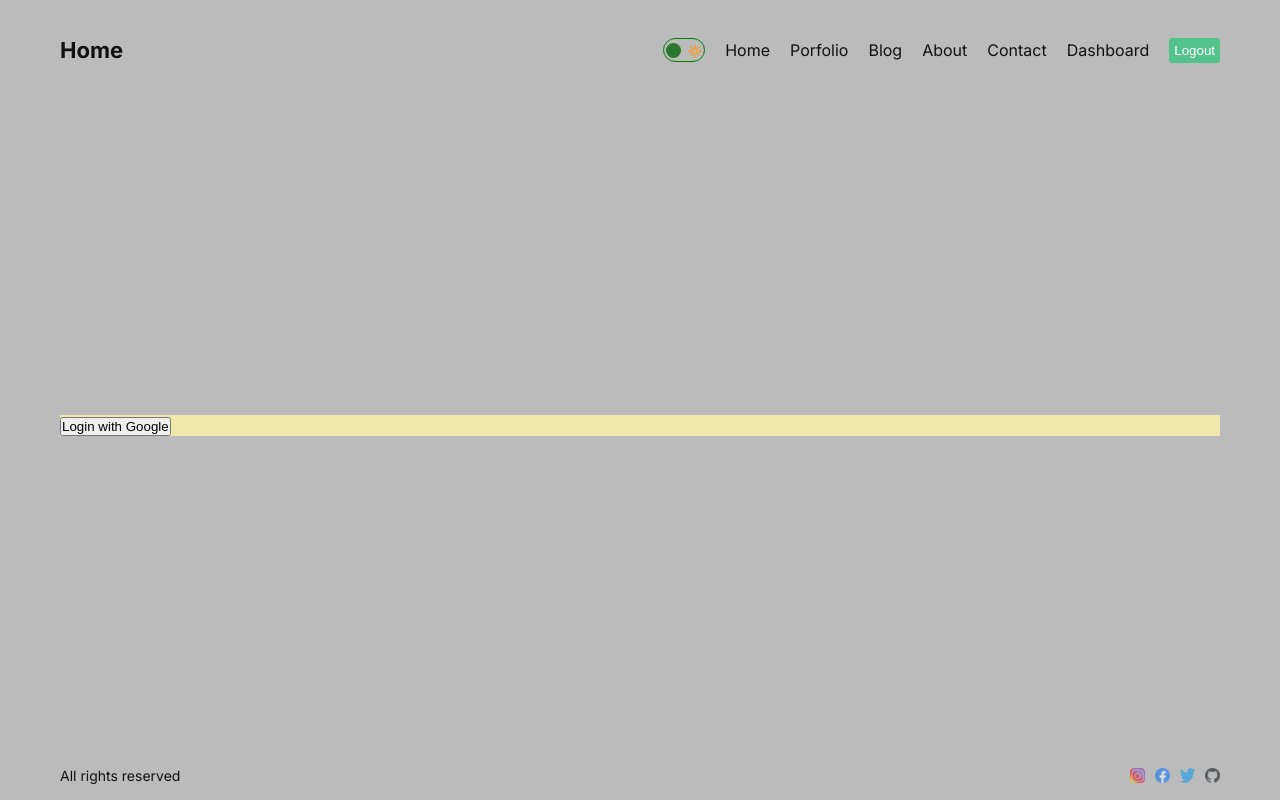
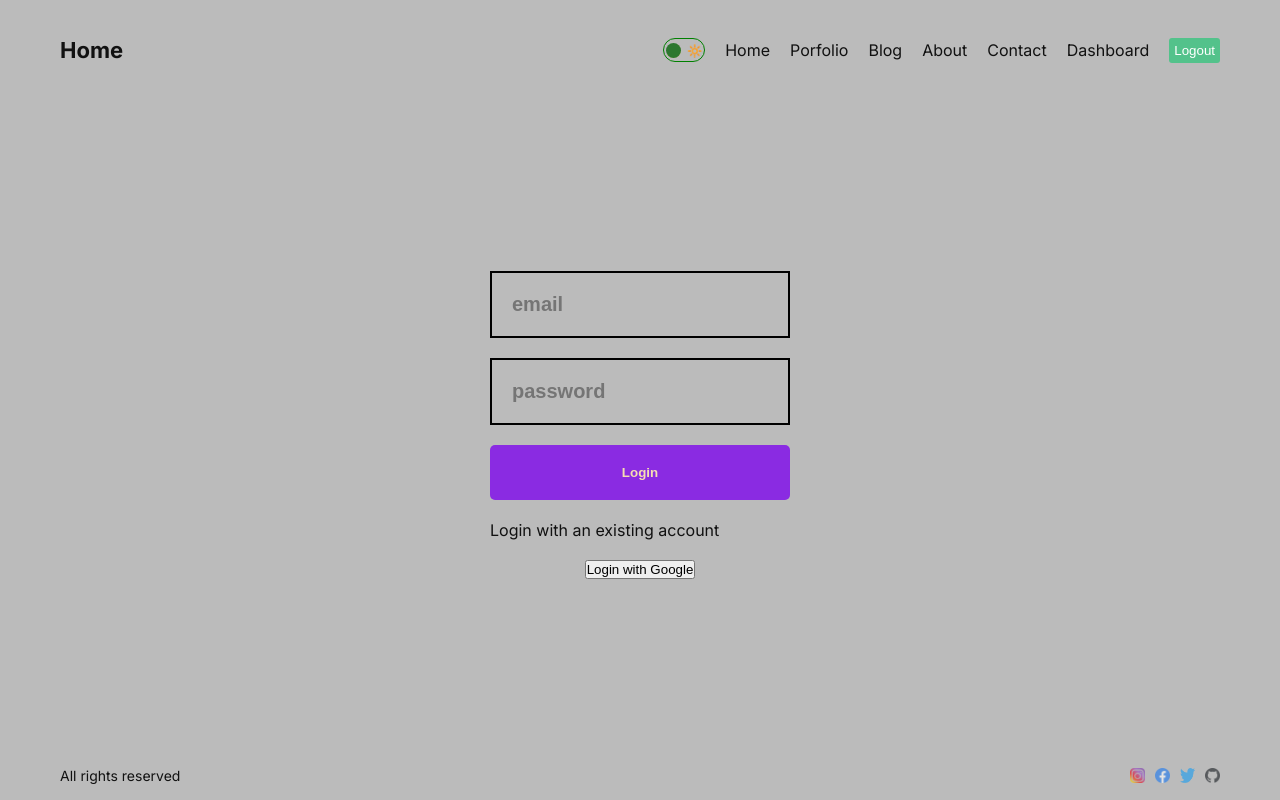
Before and after one commit to hebahiari/techtopic, a Next.js app: page /dashboard/login in a window 1280 px wide. Built offline with nearby package versions, Linux system fonts and the light colour scheme.

Commit message:
added sign in

```diff
--- a/src/app/dashboard/(auth)/login/page.jsx
+++ b/src/app/dashboard/(auth)/login/page.jsx
@@ -1,11 +1,41 @@
 "use client";
-import React from "react";
+import React, { useState } from "react";
 import styles from "./page.module.css";
 import { signIn } from "next-auth/react";
+import { useRouter } from "next/navigation";
+import Link from "next/link";
 
 const Login = () => {
+  const [error, setError] = useState(false);
+  const router = useRouter();
+
+  const handleSubmit = async (event) => {
+    event.preventDefault();
+    const email = event.target[0].value;
+    const password = event.target[1].value;
+
+    signIn("credentials", { email, password });
+  };
+
   return (
     <div className={styles.container}>
+      <form className={styles.form} onSubmit={handleSubmit}>
+        <input
+          type="email"
+          placeholder="email"
+          className={styles.input}
+          required
+        />
+        <input
+          type="password"
+          placeholder="password"
+          className={styles.input}
+          required
+        />
+        <button className={styles.button}>Login</button>
+        <Link href="/dashboard/login">Login with an existing account</Link>
+      </form>
+      {error && "something went wrong"}
       <button onClick={() => signIn("google")}>Login with Google</button>
     </div>
   );
--- a/src/app/dashboard/(auth)/login/page.module.css
+++ b/src/app/dashboard/(auth)/login/page.module.css
@@ -1,3 +1,35 @@
 .container {
-  background-color: palegoldenrod;
+  background-color: darkblues;
+  display: flex;
+  flex-direction: column;
+  align-items: center;
+  justify-content: center;
+  gap: 20px;
 }
+
+.form {
+  width: 300px;
+  display: flex;
+  flex-direction: column;
+  gap: 20px;
+}
+
+.input {
+  padding: 20px;
+  background-color: transparent;
+  border: 2px solid #000000;
+  font-size: 20px;
+  font-weight: bold;
+  color: azure;
+}
+
+.button {
+  width: 300px;
+  padding: 20px;
+  cursor: pointer;
+  background-color: blueviolet;
+  border: none;
+  border-radius: 5px;
+  color: wheat;
+  font-weight: bold;
+}
```
Also changed, not shown: src/app/api/auth/[...nextauth]/route.js (+34 -1 lines).
